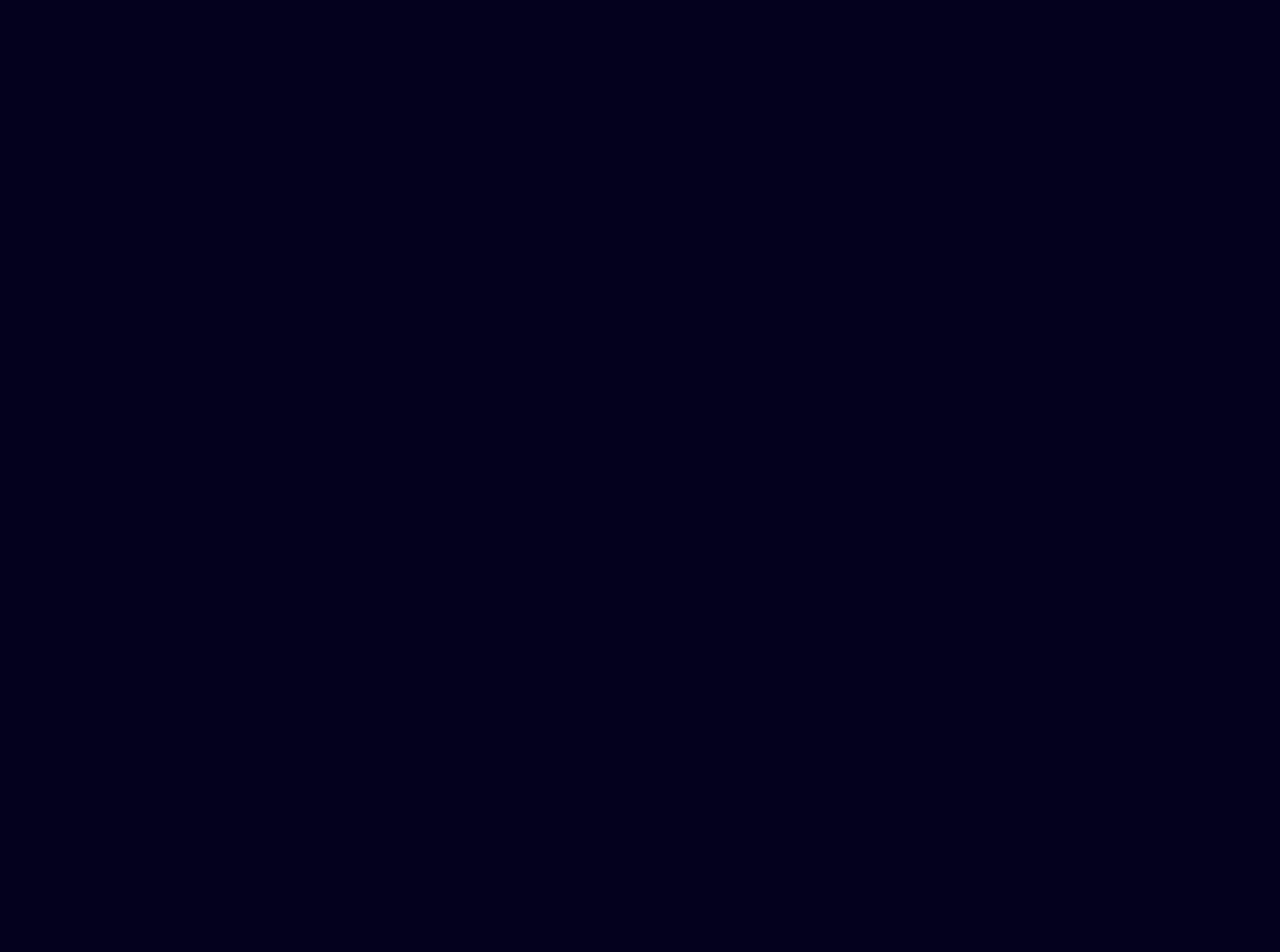
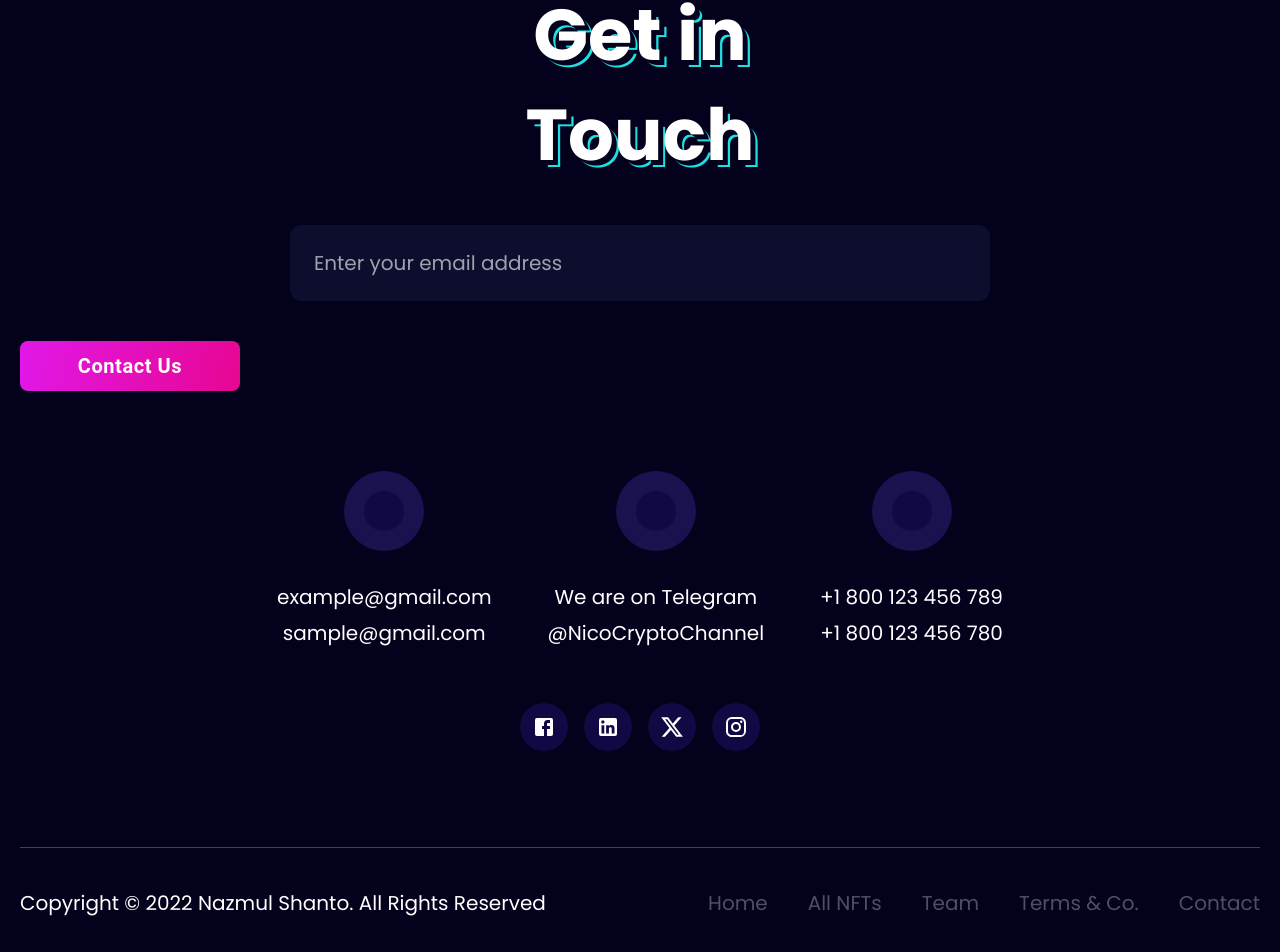
Before and after one commit to Virab-Maestro/crypto, a Next.js app: page / in a window 1280 px wide. Shown: the part 5190-6142 px from the top of the page. Built offline with nearby package versions, Linux system fonts and the light colour scheme.

Commit message:
add: contacts and footer sections

```diff
--- a/app/components/Button1/Button1.tsx
+++ b/app/components/Button1/Button1.tsx
@@ -42,14 +42,15 @@ const ButtonReg = styled(Button, {
 
 interface Props {
     title: string,
-    width?: boolean
+    width?: boolean,
+    classes?: string;
 }
 
-export default function Button1({title, width}:Props) {
+export default function Button1({title, width, classes}:Props) {
   return (
     <>
         {/* <div>Button1</div> */}
-        <ButtonReg width={width}>{title}</ButtonReg>
+        <ButtonReg width={width} className={classes}>{title}</ButtonReg>
     </>
   )
 }
--- /dev/null
+++ b/app/components/Contact/Contact.tsx
@@ -0,0 +1,18 @@
+interface ContactProps{
+    text_1: string,
+    text_2?: string
+}
+
+export default function Contact({text_1, text_2}: ContactProps) {
+  return (
+    <div className="flex flex-col items-center gap-8">
+        {/* the circle */}
+        <div className="relative w-20 h-20 bg-[#1A124F] rounded-full before:absolute before:w-1/2 before:h-1/2 before:bg-[#100943] before:rounded-full before:top-1/2 before:left-1/2 before:-translate-x-1/2 before:-translate-y-1/2"></div>
+        {/* the info */}
+        <div className="text-center">
+            <p className="text-xl mb-2">{text_1}</p>
+            <p className="text-xl mb-2">{text_2}</p>
+        </div>
+    </div>
+  )
+}
--- /dev/null
+++ b/app/components/Social/Social.tsx
@@ -0,0 +1,7 @@
+export default function Social({img}) {
+  return (
+    <a className="relative w-12 h-12 rounded-full bg-[#100943]" href="#">
+        {img}
+    </a>
+  )
+}
--- a/app/globals.css
+++ b/app/globals.css
@@ -14,7 +14,6 @@ body{
   color: #fff;
   font-size: 20px;
   background: #04011C;
-  min-height: 7000px;
 }
 
 *{
@@ -76,6 +75,19 @@ a{
   transition: all .4s;
 }
 
+.contacts__title {
+  background: #04011c;
+  background-size: 100%;
+  color: white;
+  /* letter-spacing: .2em; */
+  line-height: 50px;
+  font-size: 42px;
+  font-weight: bold;
+  text-align: center;
+  text-shadow: .07em .07em 0 #04011c, .1em .1em 0 #1EE0E1;
+  margin-bottom: 40px;
+}
+
 /* Media queries */
 @media(min-width: 480px){
   .slick-prev{
@@ -86,12 +98,28 @@ a{
   }
 }
 
+@media(min-width: 640px){
+  .contacts__title{
+    max-width: 320px;
+    font-size: 52px;
+    line-height: 70px;
+  }
+}
+
 @media(min-width: 768px){
   .slick-prev{
     left: 19% !important;
   }
   .slick-next{
     right: 19% !important;
+  }
+}
+
+@media(min-width: 1024px){
+  .contacts__title{
+    font-size: 72px;
+    margin-bottom: 40px;
+    line-height: 100px;
   }
 }
 /* .slick-prev:before, .slick-next:before{
--- a/app/layout.tsx
+++ b/app/layout.tsx
@@ -4,7 +4,7 @@ import type { Metadata } from "next";
 import { AppRouterCacheProvider } from '@mui/material-nextjs/v13-appRouter';
 import "./globals.css";
 import Navbar from "./components/Navbar/Navbar";
-import Footer from "./components/Footer/Footer";
+import Footer from "./sections/Footer/Footer";
 import FramerTest from "./components/FramerTest/FramerTest";
 
 // export const metadata: Metadata = {
@@ -28,9 +28,9 @@ export default function RootLayout({
               <Navbar/>
               {/* <FramerTest>{children}</FramerTest> */}
               {children}
-              {/* <Footer/> */}
+              <Footer/>
             </div>
-              <FramerTest classes="hidden sm:block absolute top-[1%] lg:top-[4%] xl:top-[4%] 2xl:top-[3%] -right-[1%] 2xl:right-[0%] -z-[20]" position="left">
+              <FramerTest classes="hidden sm:block absolute top-[1%] lg:top-[1%] xl:top-[2%] 2xl:top-[0.7%] -right-[1%] 2xl:right-[0%] -z-[20]" position="left">
                     <div className="relative">
                       <img className="w-[400px] md:w-[500px] lg:w-[650px] 2xl:w-[870px] " src="/images/home_img.png" alt="home_img" />
                       <div className="absolute top-[47%] right-[48%] xl:right-[55%] text-base xl:text-2xl text-center font-bold bg-[#07003E] w-[115px] h-[115px]
--- a/app/page.tsx
+++ b/app/page.tsx
@@ -1,6 +1,8 @@
+import Footer from "./components/Footer/Footer";
 import "./page.module.scss";
 import Category from "./sections/Category/Category";
 import Companies from "./sections/Companies/Companies";
+import Contacts from "./sections/Contacts/Contacts";
 import Guide from "./sections/Guide/Guide";
 import Home from "./sections/Home/Home";
 import News from "./sections/News/News";
@@ -15,6 +17,7 @@ export default function Page() {
       <Category/>
       <Companies/>
       <News/>
+      <Contacts/>
     </>
   );
 }
--- /dev/null
+++ b/app/sections/Contacts/Contacts.tsx
@@ -0,0 +1,60 @@
+import Button1 from "../../components/Button1/Button1";
+import FacebookIcon from '@mui/icons-material/Facebook';
+import LinkedInIcon from '@mui/icons-material/LinkedIn';
+import XIcon from '@mui/icons-material/X';
+import InstagramIcon from '@mui/icons-material/Instagram';
+import Social from "../../components/Social/Social";
+import Contact from "../../components/Contact/Contact";
+
+export default function Contacts() {
+  return (
+    <div className="flex flex-col items-center pt-24 lg:pt-40">
+        <h2 className="contacts__title">Get in Touch</h2>
+        <form action="/" method="post" className="w-full">
+            <input type="email" placeholder="Enter your email address" className="block text-base lg:text-xl py-3 md:py-4 lg:py-6 pl-3 md:pl-5 md:pl-6 w-full max-w-[700px] mx-auto bg-[#0D0D2D] rounded-xl placeholder:text-base lg:placeholder:text-xl mb-10 outline-none" />
+            <Button1 title="Contact Us" width={false} classes="flex mx-auto"/>
+        </form>
+
+        <div className="flex flex-col md:flex-row md:justify-between gap-14 pt-20">
+            <Contact text_1="example@gmail.com" text_2="sample@gmail.com"/>
+            <Contact text_1="We are on Telegram" text_2="@NicoCryptoChannel"/>
+            <Contact text_1="+1 800 123 456 789" text_2="+1 800 123 456 780"/>
+        </div>
+
+        <div className="flex items-center gap-4 pt-10 md:pt-12">
+            <Social img={
+                <FacebookIcon sx={{
+                    position: 'absolute',
+                    top: '50%',
+                    left: '50%',
+                    transform: 'translate(-50%, -50%)'
+                }}/>
+            }/>
+            <Social img={
+                <LinkedInIcon sx={{
+                    position: 'absolute',
+                    top: '50%',
+                    left: '50%',
+                    transform: 'translate(-50%, -50%)'
+                }}/>
+            }/>
+            <Social img={
+                <XIcon sx={{
+                    position: 'absolute',
+                    top: '50%',
+                    left: '50%',
+                    transform: 'translate(-50%, -50%)'
+                }}/>
+            }/>
+            <Social img={
+                <InstagramIcon sx={{
+                    position: 'absolute',
+                    top: '50%',
+                    left: '50%',
+                    transform: 'translate(-50%, -50%)'
+                }}/>
+            }/>
+        </div>
+    </div>
+  )
+}
--- /dev/null
+++ b/app/sections/Footer/Footer.tsx
@@ -0,0 +1,16 @@
+export default function Footer() {
+  return (
+    <footer className="pt-24">
+        <div className="lg:flex lg:gap-4 lg:justify-between border-t border-white border-opacity-25 py-10">
+            <div className="text-center lg:text-left">Copyright © 2022 Nazmul Shanto. All Rights Reserved</div>
+            <div className="lg:flex gap-4 xl:gap-10">
+                <a className="opacity-30 transition hover:opacity-100" href="#">Home</a>
+                <a className="opacity-30 transition hover:opacity-100" href="#">All NFTs</a>
+                <a className="opacity-30 transition hover:opacity-100" href="#">Team</a>
+                <a className="opacity-30 transition hover:opacity-100" href="#">Terms & Co.</a>
+                <a className="opacity-30 transition hover:opacity-100" href="#">Contact</a>
+            </div>
+        </div>
+    </footer>
+  )
+}
--- a/app/sections/News/News.tsx
+++ b/app/sections/News/News.tsx
@@ -29,6 +29,7 @@ export default function News() {
       newsInfo.current.classList.add('news-info');
       (newsInfo.current.parentNode as HTMLElement).style.transition = "all .4s";
       (newsInfo.current.parentNode as HTMLElement).style.width = "100%";
+      (newsInfo.current as HTMLElement).style.height = "0";
 
       //News items
       let news = document.querySelectorAll('a.news-item[href^="#"]'); //3 items
@@ -45,7 +46,7 @@ export default function News() {
   }
 
   return (
-    <div className="pt-16 lg:pt-24">
+    <div className="pt-16 lg:pt-24 lg:pb-16">
         <div className="">
           <div className="flex flex-col items-center justify-center lg:hidden">
             <Image className="mx-auto mb-4" src={news_icon} alt="news-icon"/>
@@ -104,7 +105,7 @@ export default function News() {
                   </a>
             </div>
 
-            <div ref={newsBtn} className="collapse opacity-0 transition-all absolute top-[58%] xl:top-[60%] left-1/2 -translate-x-1/2 mt-6 lg:mt-12 text-center">
+            <div ref={newsBtn} className="collapse opacity-0 transition-all absolute top-[58%] xl:top-[100%] left-1/2 -translate-x-1/2 mt-6 lg:mt-12 text-center">
               <Button1 title="Explore NFTs"></Button1>
             </div>
           </div>
```
